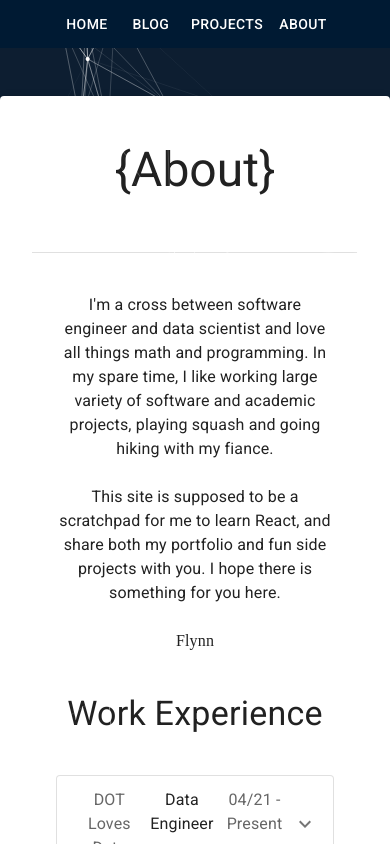
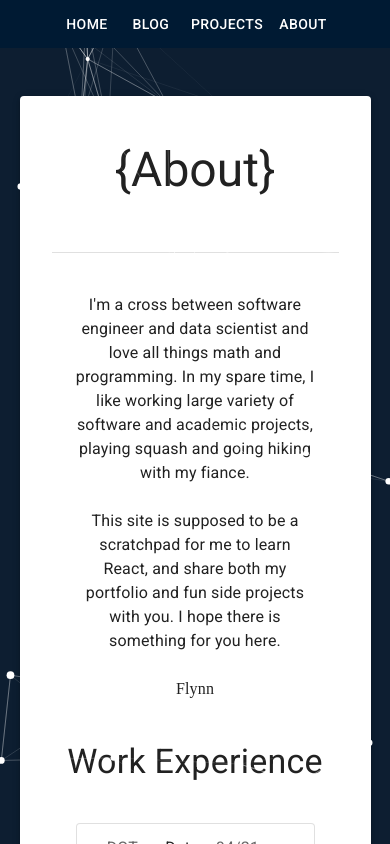
Before and after one commit to FlynnOwen/aware-automaton, a React (Create React App) app: page /about in a window 390 px wide. Shown: the top 844 px of the page. Built offline with nearby package versions, Linux system fonts and the light colour scheme.

Commit message:
make bodies 90% for mobile

```diff
--- a/src/App.js
+++ b/src/App.js
@@ -18,12 +18,12 @@ function App() {
       <CustomParticles />
       <CustomAppBar />
       <Grid container align = "center" direction = {{xs: "column", sm: "column", md: "row"}}>
-      <Grid xs = {12} md={3} order = {{xs: 3, sm: 3, md: 1}}>
+      <Grid xs = {12} md={3} order = {{xs: 3, md: 1}}>
       <Route path={["/about", "/blog", "/projects"]}>
         <ProfileCard />
       </Route>
       </Grid>
-      <Grid xs={12} md={6} order = {{xs: 2, sm: 2, md: 2}} alignItems="center">
+      <Grid xs={12} md={6} order = {{xs: 2, md: 2}} alignItems="center">
 
       <Switch>
       <Route path="/" exact>
@@ -67,7 +67,7 @@ function App() {
       </Switch>
       </Grid>
 
-      <Grid xs = {12} md={3} order = {{xs: 1, sm: 1, md: 3}}>
+      <Grid xs = {12} md={3} order = {{xs: 1, md: 3}}>
 
       <Route path="/blog">
         <BlogNav blogPosts={blogPosts}/>
--- a/src/components/body/body.js
+++ b/src/components/body/body.js
@@ -1,15 +1,17 @@
 import * as React from 'react';
-import { Divider, Fade, Paper, Typography } from '@mui/material';
+import { Box, Divider, Fade, Paper, Typography } from '@mui/material';
 
 function CustomBody(props) {
 
   return (
     <Fade in={true} timeout={{ enter: 1000 }}>
-      <Paper elevation={3} sx={{ mt: 5, mb: 5, padding:2, textAlign: "center" }}>
-        <Typography variant="h3" padding="30px">&#123;{props.title}&#125;</Typography>
-        <Divider variant="middle" sx={{ mt: 3 }} />
-        {props.body}
-      </Paper>
+      <Box width={{xs:"90%", md:"100%"}}>
+        <Paper elevation={3} sx={{ mt: 5, mb: 5, padding:2, textAlign: "center" }}>
+          <Typography variant="h3" padding="30px">&#123;{props.title}&#125;</Typography>
+          <Divider variant="middle" sx={{ mt: 3 }} />
+          {props.body}
+        </Paper>
+      </Box>
     </Fade>
   );
 }
```
